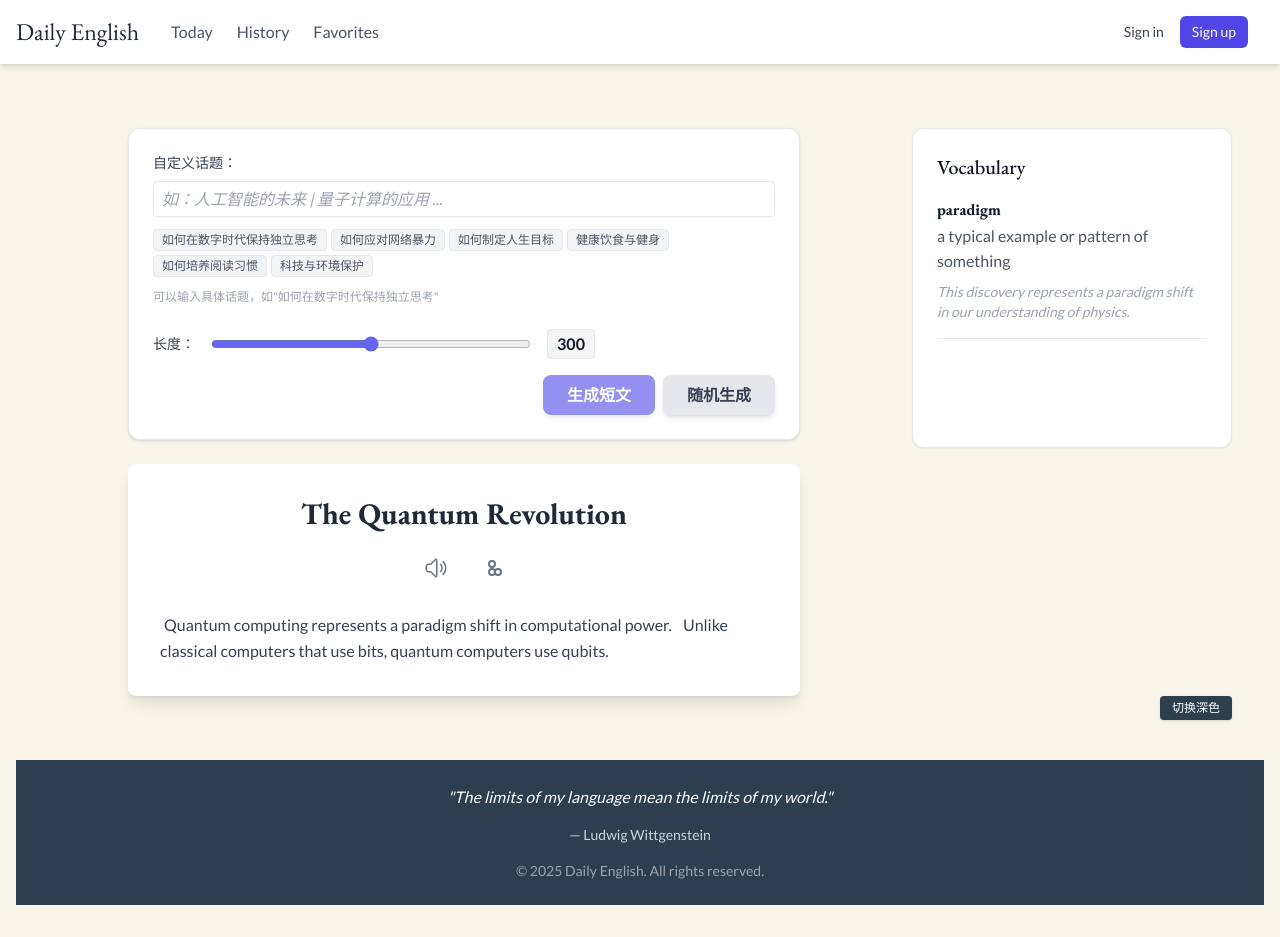
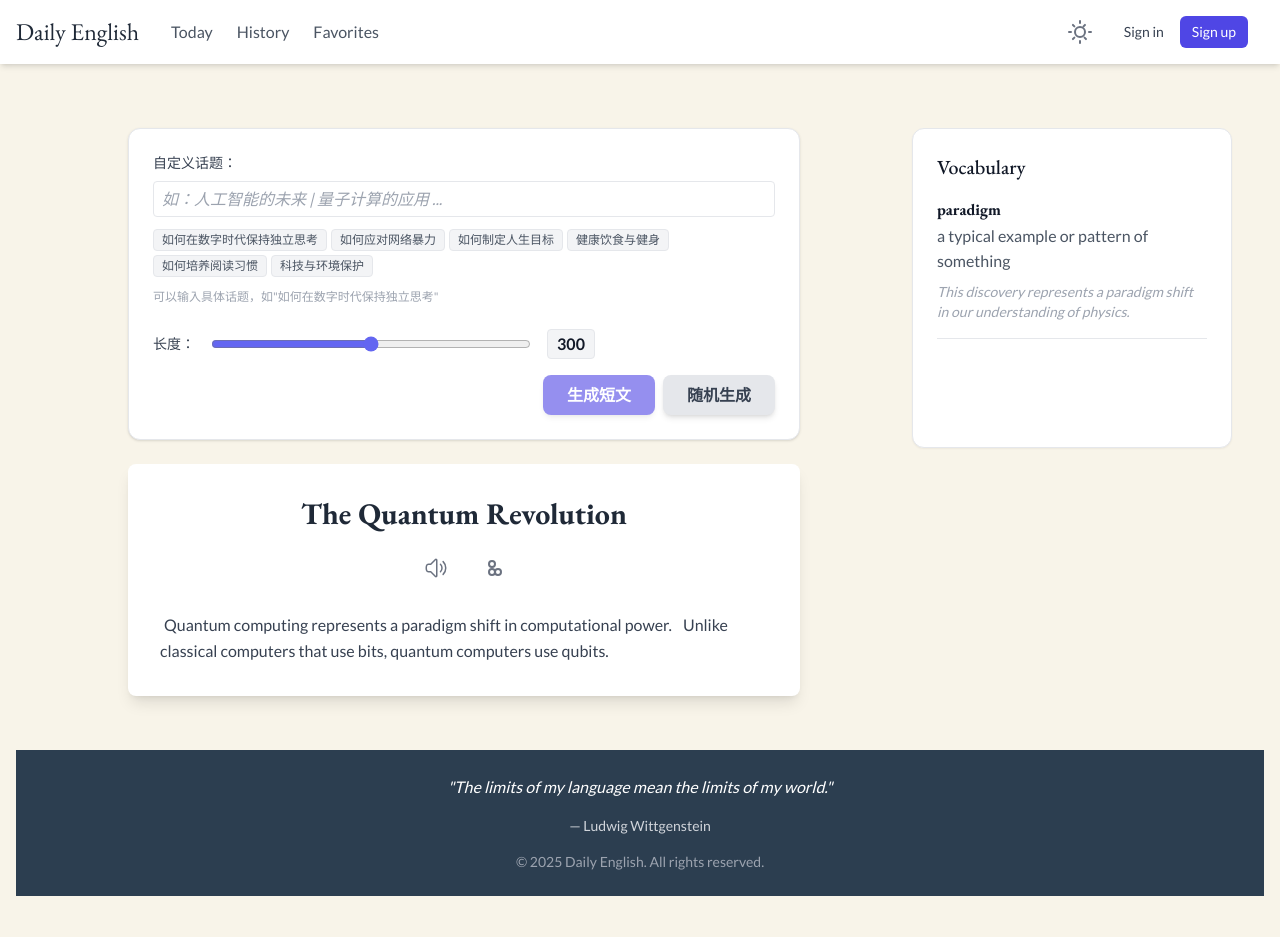
Before and after one commit to startfromit/ai_english_learning, a Next.js app: page / in a window 1280 px wide. Built offline with nearby package versions, Linux system fonts and the light colour scheme; no server answers.

Commit message:
dark mode button

```diff
--- a/src/app/components/ArticlePanel.tsx
+++ b/src/app/components/ArticlePanel.tsx
@@ -697,14 +697,6 @@ export default function ArticlePanel() {
           )}
         </div>
       </div>
-      <div className="flex justify-end mb-2">
-        <button
-          className="btn btn-primary px-3 py-1 text-xs rounded shadow"
-          onClick={() => setThemeMode(themeMode === 'light' ? 'dark' : 'light')}
-        >
-          {themeMode === 'light' ? '切换深色' : '切换浅色'}
-        </button>
-      </div>
     </div>
   )
 }
--- a/src/app/components/Header.tsx
+++ b/src/app/components/Header.tsx
@@ -1,5 +1,32 @@
+'use client'
 import Link from 'next/link'
 import AuthNav from '@/components/AuthNav'
+import { useContext } from 'react'
+import { ThemeContext } from './ThemeProvider'
+
+function ThemeToggle() {
+  const { themeMode, setThemeMode } = useContext(ThemeContext)
+  return (
+    <button
+      onClick={() => setThemeMode(themeMode === 'light' ? 'dark' : 'light')}
+      className="p-2 rounded-full text-gray-500 hover:bg-gray-100 dark:text-gray-300 dark:hover:bg-gray-700 transition-colors mr-2"
+      title={themeMode === 'light' ? '切换深色模式' : '切换浅色模式'}
+    >
+      {themeMode === 'light' ? (
+        // 太阳图标
+        <svg xmlns="http://www.w3.org/2000/svg" className="h-6 w-6" fill="none" viewBox="0 0 24 24" stroke="currentColor">
+          <circle cx="12" cy="12" r="5" stroke="currentColor" strokeWidth="2" />
+          <path strokeLinecap="round" strokeLinejoin="round" strokeWidth="2" d="M12 1v2m0 18v2m11-11h-2M3 12H1m16.95 7.07l-1.41-1.41M6.34 6.34L4.93 4.93m12.02 0l-1.41 1.41M6.34 17.66l-1.41 1.41" />
+        </svg>
+      ) : (
+        // 月亮图标
+        <svg xmlns="http://www.w3.org/2000/svg" className="h-6 w-6" fill="none" viewBox="0 0 24 24" stroke="currentColor">
+          <path strokeLinecap="round" strokeLinejoin="round" strokeWidth="2" d="M21 12.79A9 9 0 1111.21 3a7 7 0 109.79 9.79z" />
+        </svg>
+      )}
+    </button>
+  )
+}
 
 export default function Header() {
   return (
@@ -24,8 +51,11 @@ export default function Header() {
             </div>
           </div>
 
-          {/* Right section: AuthNav */}
-          <AuthNav />
+          {/* Right section: ThemeToggle + AuthNav */}
+          <div className="flex items-center">
+            <ThemeToggle />
+            <AuthNav />
+          </div>
         </nav>
       </div>
     </header>
```
